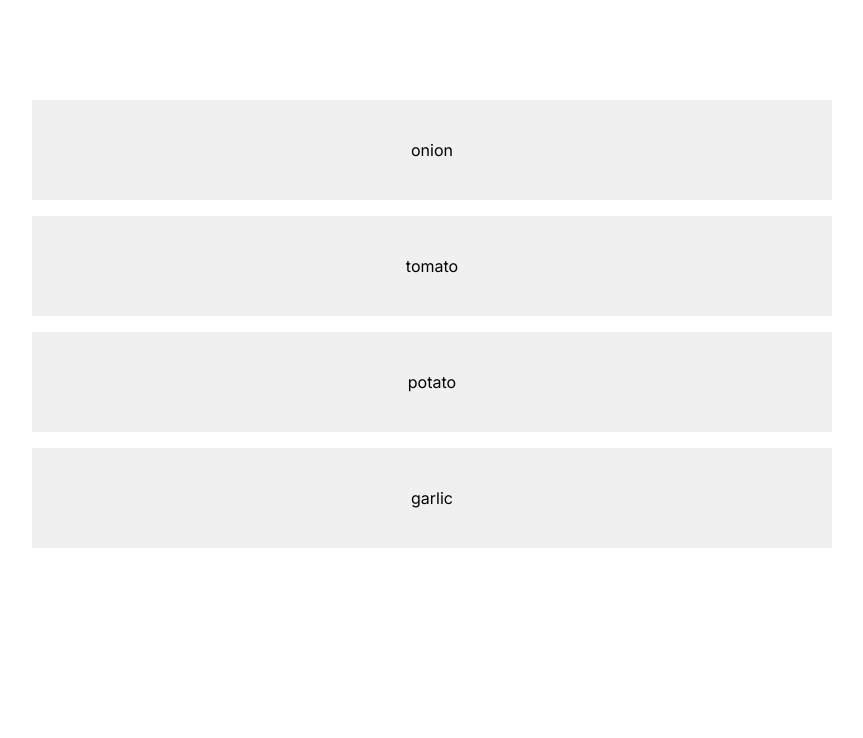
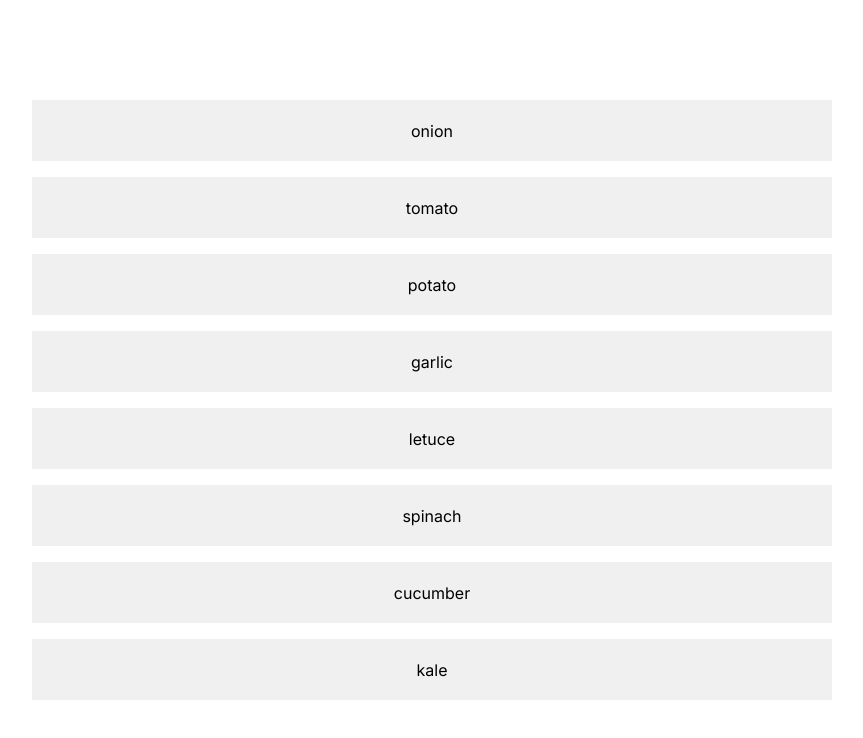
Before and after one commit to skanderkaroui/pantryapp, a Next.js app: page / in a window 1280 px wide. Shown: the top 738 px of the page, without its empty margins (208-1071 px from the left). Built offline with nearby package versions, Linux system fonts and the light colour scheme.

Commit message:
added more items

```diff
--- a/app/page.tsx
+++ b/app/page.tsx
@@ -1,6 +1,6 @@
 import { Box, Stack } from "@mui/material";
 
-const item = ["onion", "tomato", "potato", "garlic"];
+const item = ["onion", "tomato", "potato", "garlic", "letuce","spinach","cucumber","kale"];
 
 export default function Home() {
   return (
```
